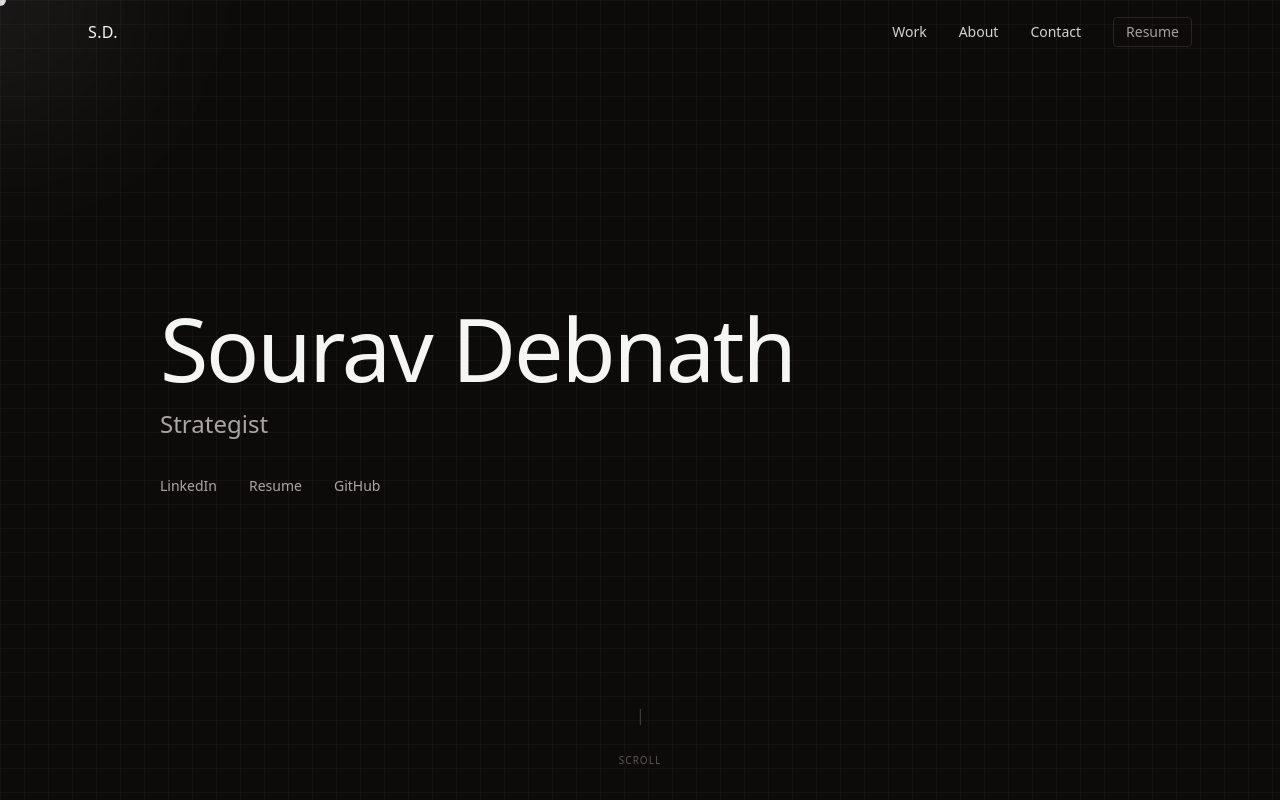
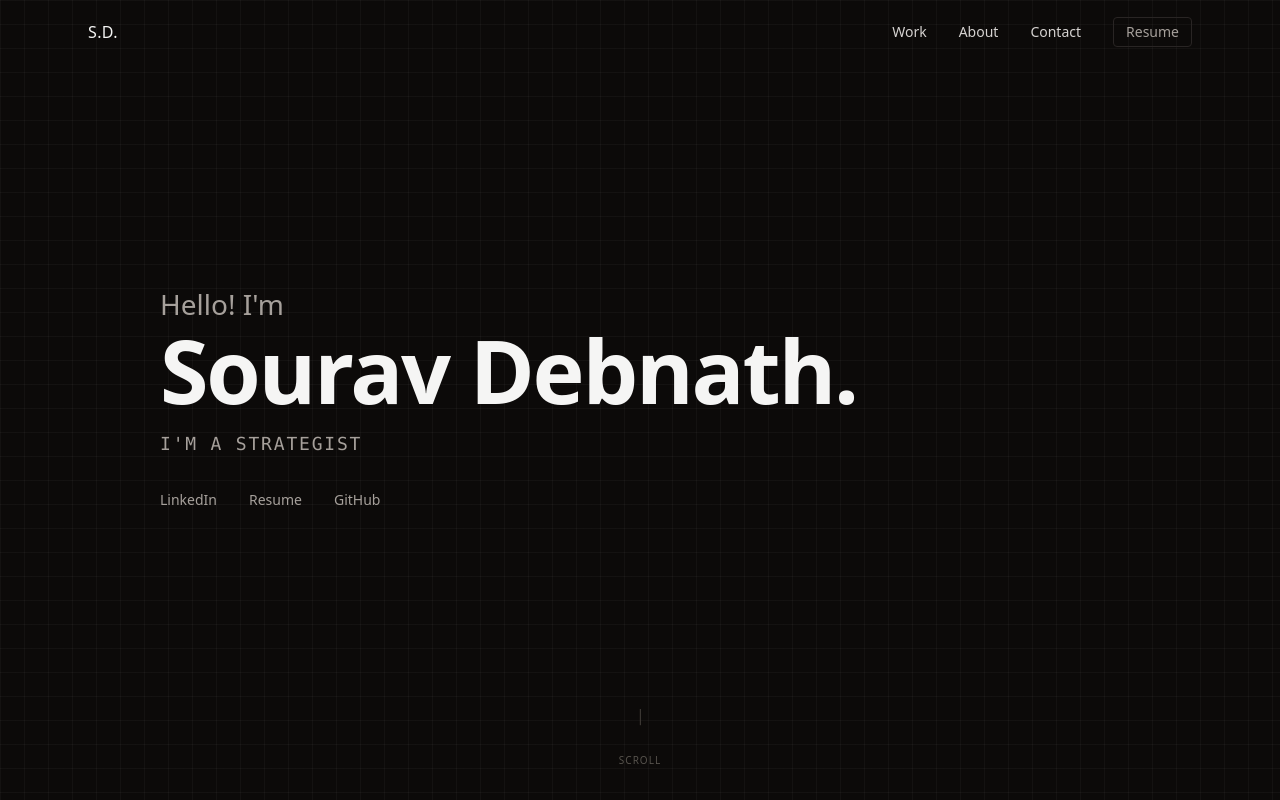
Before and after one commit to Sourav27/sourav27.github.io, a React (Vite) app: page / in a window 1280 px wide. Shown: the top 800 px of the page. Built offline with nearby package versions, Linux system fonts and the light colour scheme.

Commit message:
feat: hero — greeting, typewriter role animation, remove flashlight/cursor-none for clean look

```diff
--- a/src/components/Hero.tsx
+++ b/src/components/Hero.tsx
@@ -1,96 +1,85 @@
-import { useRef, useEffect, useState } from 'react';
-import { motion, useMotionValue, AnimatePresence } from 'framer-motion';
+import { useEffect, useState } from 'react';
+import { motion } from 'framer-motion';
 
-const DESCRIPTORS = ['GenAI PM', 'Builder', 'Strategist'];
+const ROLES = ['GENAI PM', 'BUILDER', 'STRATEGIST'];
+const TYPE_SPEED = 80;
+const DELETE_SPEED = 40;
+const PAUSE_MS = 1800;
+
+function useTypewriter(words: string[]) {
+  const [display, setDisplay] = useState('');
+  const [wordIdx, setWordIdx] = useState(0);
+  const [isDeleting, setIsDeleting] = useState(false);
+
+  useEffect(() => {
+    const word = words[wordIdx % words.length];
+    let timeout: ReturnType<typeof setTimeout>;
+
+    if (!isDeleting && display === word) {
+      timeout = setTimeout(() => setIsDeleting(true), PAUSE_MS);
+    } else if (isDeleting && display === '') {
+      setIsDeleting(false);
+      setWordIdx((i) => i + 1);
+    } else {
+      const next = isDeleting
+        ? word.slice(0, display.length - 1)
+        : word.slice(0, display.length + 1);
+      timeout = setTimeout(
+        () => setDisplay(next),
+        isDeleting ? DELETE_SPEED : TYPE_SPEED
+      );
+    }
+    return () => clearTimeout(timeout);
+  }, [display, isDeleting, wordIdx, words]);
+
+  return display;
+}
 
 export const Hero = () => {
-  const containerRef = useRef<HTMLDivElement>(null);
-  const mouseX = useMotionValue(0);
-  const mouseY = useMotionValue(0);
-  const [descriptorIndex, setDescriptorIndex] = useState(0);
-
-  // Mouse tracking for flashlight
-  useEffect(() => {
-    const handleMouseMove = (e: MouseEvent) => {
-      if (containerRef.current) {
-        const { left, top } = containerRef.current.getBoundingClientRect();
-        const x = e.clientX - left;
-        const y = e.clientY - top;
-        mouseX.set(x);
-        mouseY.set(y);
-        containerRef.current.style.setProperty('--x', `${x}px`);
-        containerRef.current.style.setProperty('--y', `${y}px`);
-      }
-    };
-    window.addEventListener('mousemove', handleMouseMove);
-    return () => window.removeEventListener('mousemove', handleMouseMove);
-  }, [mouseX, mouseY]);
-
-  // Rotating descriptors — cycle every 2.5s
-  useEffect(() => {
-    const interval = setInterval(() => {
-      setDescriptorIndex((i) => (i + 1) % DESCRIPTORS.length);
-    }, 2500);
-    return () => clearInterval(interval);
-  }, []);
+  const roleText = useTypewriter(ROLES);
 
   return (
-    <div
-      ref={containerRef}
-      className="relative w-full h-screen overflow-hidden bg-stone-950 cursor-none"
-    >
+    <div className="relative w-full h-screen overflow-hidden bg-stone-950">
       {/* Background grid */}
       <div className="absolute inset-0 z-0 bg-[linear-gradient(to_right,#80808012_1px,transparent_1px),linear-gradient(to_bottom,#80808012_1px,transparent_1px)] bg-[size:24px_24px]" />
-
-      {/* Flashlight glow */}
-      <motion.div
-        className="fixed top-0 left-0 w-64 h-64 rounded-full bg-stone-100/5 blur-3xl pointer-events-none z-30 mix-blend-screen"
-        style={{ x: mouseX, y: mouseY, translateX: '-50%', translateY: '-50%' }}
-      />
-
-      {/* Flashlight overlay mask */}
-      <motion.div
-        className="absolute inset-0 z-20 bg-stone-100/5 mix-blend-overlay pointer-events-none"
-        style={{
-          maskImage: 'radial-gradient(circle 250px at var(--x) var(--y), black, transparent)',
-          WebkitMaskImage: 'radial-gradient(circle 250px at var(--x) var(--y), black, transparent)',
-        }}
-      />
-
-      {/* Sharp cursor dot */}
-      <motion.div
-        className="fixed top-0 left-0 w-3 h-3 bg-stone-100 rounded-full pointer-events-none z-50 mix-blend-difference"
-        style={{ x: mouseX, y: mouseY, translateX: '-50%', translateY: '-50%' }}
-      />
 
       {/* Main content */}
       <div className="absolute inset-0 z-10 flex flex-col justify-center px-8 md:px-16 lg:px-24 max-w-6xl mx-auto">
 
+        {/* Greeting */}
+        <motion.p
+          className="text-[clamp(20px,2.5vw,28px)] font-light text-stone-400 leading-none mb-2"
+          initial={{ opacity: 0, y: 20 }}
+          animate={{ opacity: 1, y: 0 }}
+          transition={{ duration: 0.7, delay: 0.1, ease: 'easeOut' }}
+        >
+          Hello! I'm
+        </motion.p>
+
         {/* Name */}
         <motion.h1
-          className="text-[clamp(48px,8vw,88px)] font-light text-stone-100 leading-none tracking-tight mb-4"
+          className="text-[clamp(48px,8vw,88px)] font-bold text-stone-100 leading-none tracking-tight mb-4"
           initial={{ opacity: 0, y: 20 }}
           animate={{ opacity: 1, y: 0 }}
           transition={{ duration: 0.7, delay: 0.15, ease: 'easeOut' }}
         >
-          Sourav Debnath
+          Sourav Debnath.
         </motion.h1>
 
-        {/* Rotating descriptor */}
-        <div className="h-9 overflow-hidden mb-8">
-          <AnimatePresence mode="wait">
-            <motion.p
-              key={descriptorIndex}
-              className="text-2xl text-stone-400 font-light"
-              initial={{ opacity: 0, y: 12 }}
-              animate={{ opacity: 1, y: 0 }}
-              exit={{ opacity: 0, y: -12 }}
-              transition={{ duration: 0.35, delay: 0.3, ease: 'easeOut' }}
-            >
-              {DESCRIPTORS[descriptorIndex]}
-            </motion.p>
-          </AnimatePresence>
-        </div>
+        {/* Typewriter role line */}
+        <motion.p
+          className="text-base md:text-lg font-mono uppercase tracking-widest text-stone-400 mb-8 flex items-center"
+          initial={{ opacity: 0 }}
+          animate={{ opacity: 1 }}
+          transition={{ duration: 0.5, delay: 0.4 }}
+        >
+          I'M A {roleText}
+          <span
+            className="inline-block w-px h-[1.1em] bg-stone-400 ml-0.5 align-middle"
+            style={{ animation: 'blink 1s step-end infinite' }}
+            aria-hidden="true"
+          />
+        </motion.p>
 
         {/* Inline CTAs */}
         <motion.div
--- a/src/index.css
+++ b/src/index.css
@@ -73,3 +73,9 @@ html, body {
   from { transform: translateX(0); }
   to   { transform: translateX(-50%); }
 }
+
+/* ─── Typewriter cursor blink ───────────────────────────────────── */
+@keyframes blink {
+  from, to { opacity: 1; }
+  50%       { opacity: 0; }
+}
```
